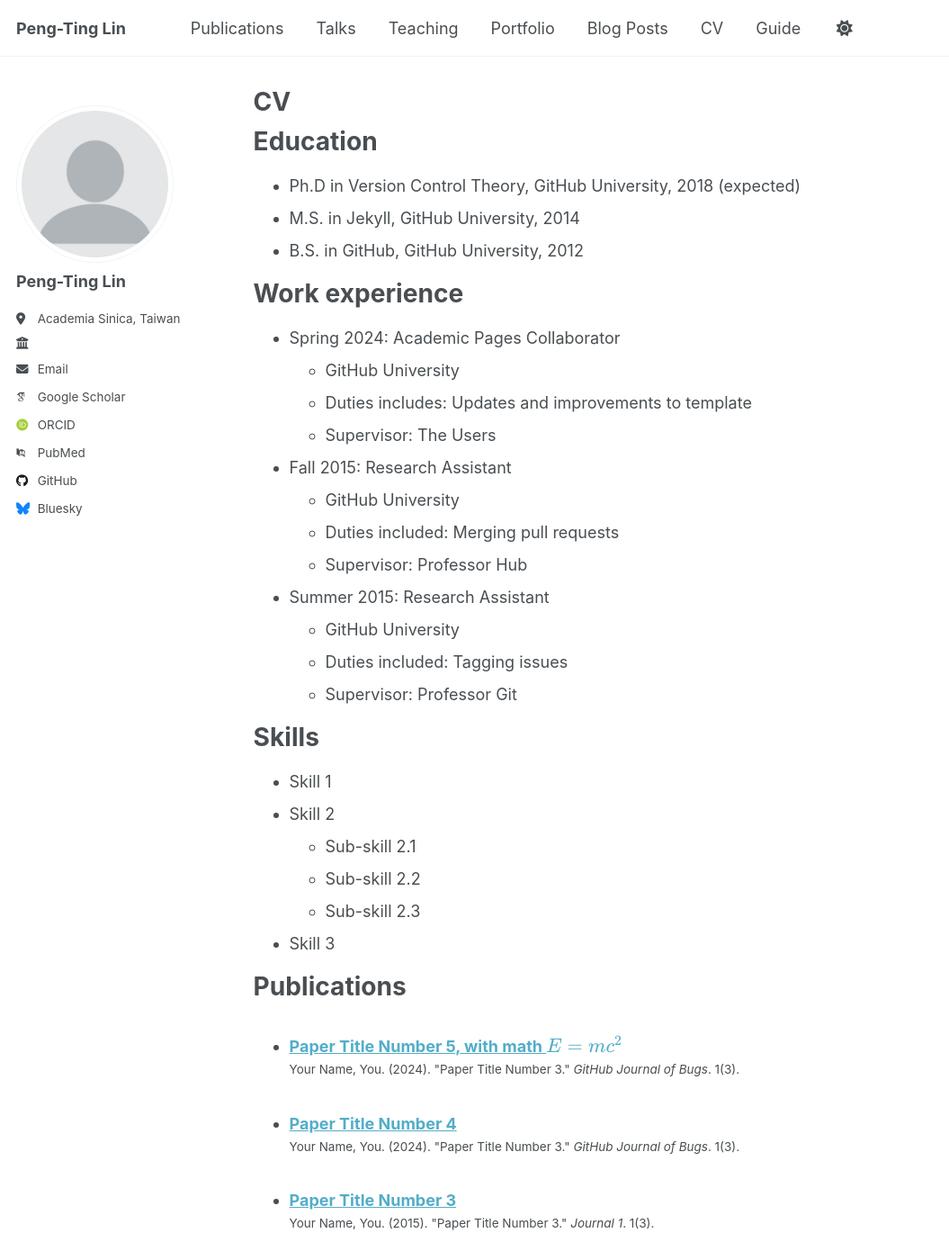
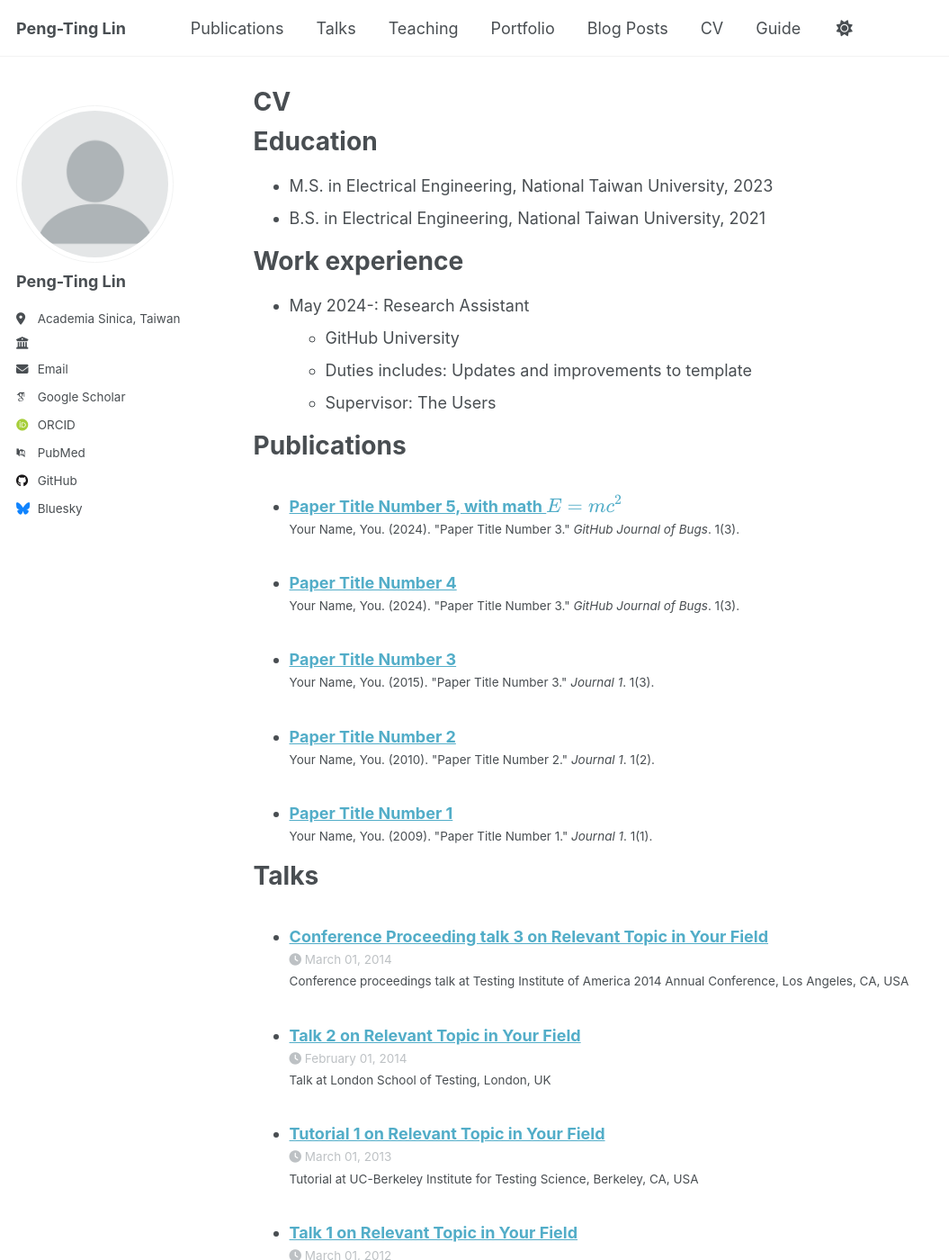
Before and after one commit to bystandestrian/bystandestrian.github.io, a Jekyll site: the page built from _pages/cv.md, in a window 1280 px wide and 1400 px high. Shown: the whole window at 90% size, without its empty margins (0-1055 px from the left). Built offline with Jekyll 4.4.1, drawn with Linux system fonts in a browser that asks for light colours; some web fonts are replaced; a script that is not in the unit is left out; some of the changed text lies outside the part shown.

Commit message:
Update cv.md

```diff
--- a/_pages/cv.md
+++ b/_pages/cv.md
@@ -11,35 +11,15 @@ redirect_from:
 
 Education
 ======
-* Ph.D in Version Control Theory, GitHub University, 2018 (expected)
-* M.S. in Jekyll, GitHub University, 2014
-* B.S. in GitHub, GitHub University, 2012
+* M.S. in Electrical Engineering, National Taiwan University, 2023
+* B.S. in Electrical Engineering, National Taiwan University, 2021
 
 Work experience
 ======
-* Spring 2024: Academic Pages Collaborator
+* May 2024-: Research Assistant
   * GitHub University
   * Duties includes: Updates and improvements to template
   * Supervisor: The Users
-
-* Fall 2015: Research Assistant
-  * GitHub University
-  * Duties included: Merging pull requests
-  * Supervisor: Professor Hub
-
-* Summer 2015: Research Assistant
-  * GitHub University
-  * Duties included: Tagging issues
-  * Supervisor: Professor Git
-
-Skills
-======
-* Skill 1
-* Skill 2
-  * Sub-skill 2.1
-  * Sub-skill 2.2
-  * Sub-skill 2.3
-* Skill 3
 
 Publications
 ======
@@ -58,7 +38,3 @@ Teaching
   <ul>{% for post in site.teaching reversed %}
     {% include archive-single-cv.html %}
   {% endfor %}</ul>
-
-Service and leadership
-======
-* Currently signed in to 43 different slack teams
```
